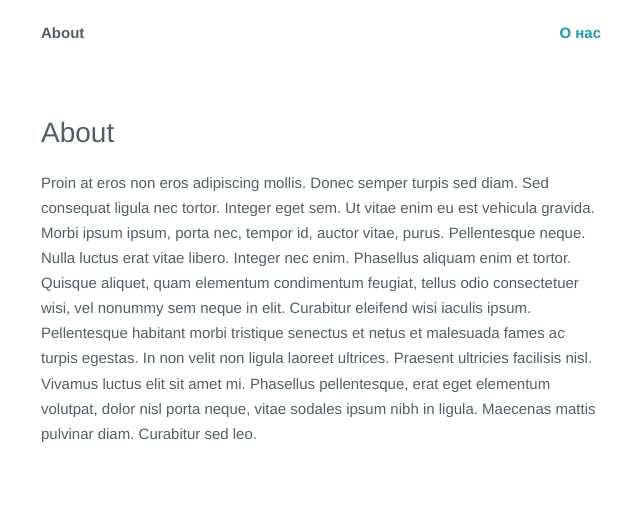
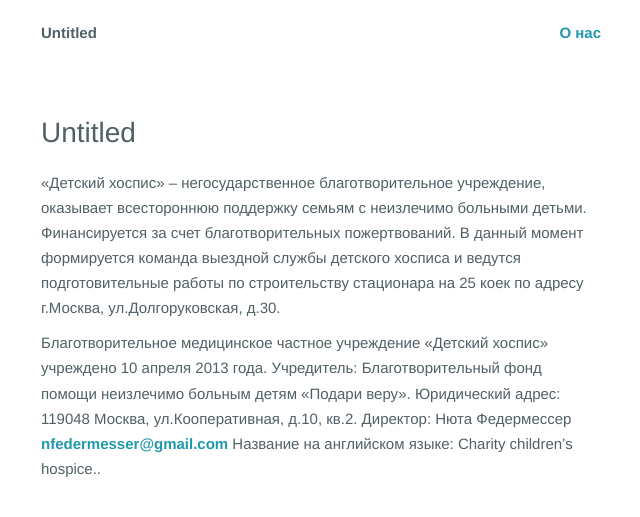
Before and after one commit to Integral/childrenshospice.ru, a Jekyll site: the page built from _posts/static/0100-01-01-about.md, in a window 1280 px wide. Shown: the top 517 px of the page, without its empty margins (319-959 px from the left). Built offline with Jekyll 4.4.1, drawn with Linux system fonts in a browser that asks for light colours; Markdown is read by kramdown in place of the engine named in the settings.

Commit message:
Updated 0100-01-01-about.md

```diff
--- a/_posts/static/0100-01-01-about.md
+++ b/_posts/static/0100-01-01-about.md
@@ -1,7 +1,14 @@
 ---
+layout: page
 published: true
-layout: page
 permalink: about/
+title: Untitled
 ---
 
-Proin at eros non eros adipiscing mollis. Donec semper turpis sed diam. Sed consequat ligula nec tortor. Integer eget sem. Ut vitae enim eu est vehicula gravida. Morbi ipsum ipsum, porta nec, tempor id, auctor vitae, purus. Pellentesque neque. Nulla luctus erat vitae libero. Integer nec enim. Phasellus aliquam enim et tortor. Quisque aliquet, quam elementum condimentum feugiat, tellus odio consectetuer wisi, vel nonummy sem neque in elit. Curabitur eleifend wisi iaculis ipsum. Pellentesque habitant morbi tristique senectus et netus et malesuada fames ac turpis egestas. In non velit non ligula laoreet ultrices. Praesent ultricies facilisis nisl. Vivamus luctus elit sit amet mi. Phasellus pellentesque, erat eget elementum volutpat, dolor nisl porta neque, vitae sodales ipsum nibh in ligula. Maecenas mattis pulvinar diam. Curabitur sed leo.
+«Детский хоспис» – негосударственное благотворительное учреждение, оказывает всестороннюю поддержку семьям с неизлечимо больными детьми. Финансируется за счет благотворительных пожертвований. В данный момент формируется команда выездной службы детского хосписа и ведутся подготовительные работы по строительству стационара на 25 коек по адресу г.Москва, ул.Долгоруковская, д.30.
+
+Благотворительное медицинское частное учреждение «Детский хоспис» учреждено 10 апреля 2013 года.
+Учредитель: Благотворительный фонд помощи неизлечимо больным детям «Подари веру».
+Юридический адрес: 119048 Москва, ул.Кооперативная, д.10, кв.2.
+Директор: Нюта Федермессер [nfedermesser@gmail.com](mailto:nfedermesser@gmail.com)
+Название на английском языке: Charity children’s hospice..
```
